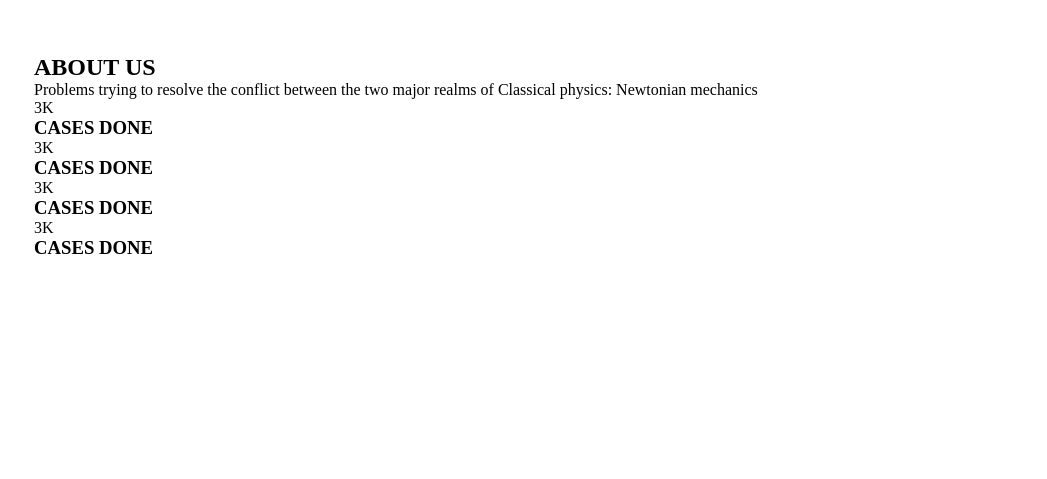
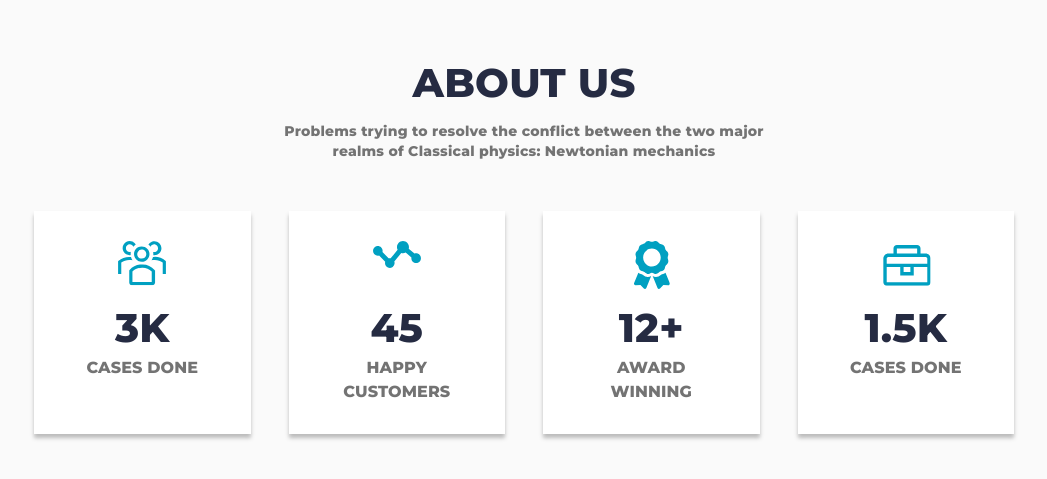
Before and after one commit to abdullox-web/Exam, a plain HTML site: page index.html in a window 1280 px wide. Shown: the part 1029-1508 px from the top of the page, without its empty margins (116-1163 px from the left). Before the commit the page ends 1288 px from the top, so only its background shows below. Drawn offline with Linux system fonts and the light colour scheme.

Commit message:
about section

```diff
--- a/css/style.css
+++ b/css/style.css
@@ -283,18 +283,85 @@ button {
 
 /* --- About start --- */
 
-.about{
+#about {
     padding-top: 210px;
+    padding-bottom: 80px;
+    background: #FAFAFA;
 }
 
-.about-list{
+.about-title {
+    margin-bottom: 10px;
+    text-align: center;
+    font-family: 'Montserrat';
+    font-style: normal;
+    font-weight: 700;
+    font-size: 40px;
+    line-height: 57px;
+    letter-spacing: 0.2px;
+    color: #252B42;
+}
+
+.about-text {
+    max-width: 511px;
+    margin: 0 auto 50px;
+    font-family: 'Montserrat';
+    font-style: normal;
+    font-weight: 500;
+    font-size: 14px;
+    line-height: 20px;
+    text-align: center;
+    letter-spacing: 0.2px;
+    color: #737373;
+}
+
+.about-list {
     display: flex;
     justify-content: space-between;
+    gap: 38px;
+}
+
+.about-item {
+    max-width: 230px;
+    width: 100%;
+    background-color: white;
+    padding: 30px 40px;
+    text-align: center;
+    box-shadow: 0px 4px 4px rgba(0, 0, 0, 0.25);
 
 }
 
+.about-icon{
+    width: 48px;
+    height: 48px;
+    margin: 0 auto 10px;
+}
 
+.about-number {
+    margin-bottom: 10px;
+    font-family: 'Montserrat';
+    font-style: normal;
+    font-weight: 700;
+    font-size: 40px;
+    line-height: 57px;
+    letter-spacing: 0.2px;
+    color: #252B42;
+}
 
+.about-heading {
+    font-family: 'Montserrat';
+    font-style: normal;
+    font-weight: 700;
+    font-size: 16px;
+    line-height: 24px;
+    text-align: center;
+    letter-spacing: 0.1px;
+    color: #737373;
+
+}
+
+/* --- about end --- */
+
+/* --- advice start --- */
 @media(max-width: 700px) {
     .nav-right .nav-list {
         display: none;
--- a/index.html
+++ b/index.html
@@ -121,58 +121,63 @@
                 </div> -->
             </div>
         </section>
-        <section class="about">
-            <div class="container">
+        <section id="about">
+            <div class="container ">
                 <h2 class="about-title">ABOUT US</h2>
                 <p class="about-text">
                     Problems trying to resolve the conflict between the two major realms
                     of Classical physics: Newtonian mechanics
                 </p>
-                <div class="about-list">
-                    <div class="about-item">
-                        <div class="about-icon"></div>
+                <ul class="about-list">
+                    <li class="about-item">
+                        <div class="about-icon">
+                            <img src="imges/about_icon1.svg" alt="icon">
+                        </div>
                         <span class="about-number">
                             3K
                         </span>
                         <h3 class="about-heading">
                             CASES DONE
                         </h3>
-                    </div>
-                </div>
-                <div class="about-list">
-                    <div class="about-item">
-                        <div class="about-icon"></div>
+                    </li>
+                    <li class="about-item">
+                        <div class="about-icon">
+                            <img src="imges/about_icon2.svg" alt="icon">
+                        </div>
                         <span class="about-number">
-                            3K
+                            45
+                        </span>
+                        <h3 class="about-heading">
+                            HAPPY CUSTOMERS
+                        </h3>
+                    </li>
+                    <li class="about-item">
+                        <div class="about-icon">
+                            <img src="imges/about_icon3.svg" alt="icon">
+                        </div>
+                        <span class="about-number">
+                            12+
+                        </span>
+                        <h3 class="about-heading">
+                            AWARD WINNING
+                        </h3>
+                    </li>
+                    <li class="about-item">
+                        <div class="about-icon">
+                            <img src="imges/about_icon4.svg" alt="icon">
+                        </div>
+                        <span class="about-number">
+                            1.5K
                         </span>
                         <h3 class="about-heading">
                             CASES DONE
                         </h3>
-                    </div>
-                </div>
-                <div class="about-list">
-                    <div class="about-item">
-                        <div class="about-icon"></div>
-                        <span class="about-number">
-                            3K
-                        </span>
-                        <h3 class="about-heading">
-                            CASES DONE
-                        </h3>
-                    </div>
-                </div>
-                <div class="about-list">
-                    <div class="about-item">
-                        <div class="about-icon"></div>
-                        <span class="about-number">
-                            3K
-                        </span>
-                        <h3 class="about-heading">
-                            CASES DONE
-                        </h3>
-                    </div>
-                </div>
+                    </li>
+                </ul>
             </div>
+        </section>
+        <section class="advice">
+
         </section>
     </main>
     <footer>
```
